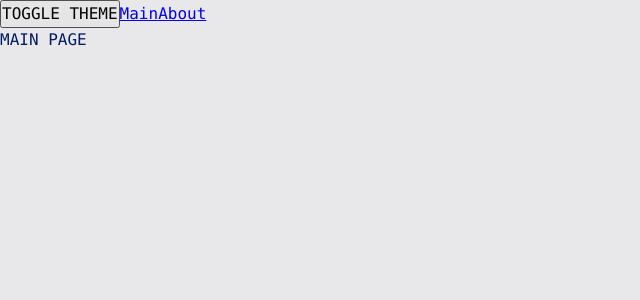
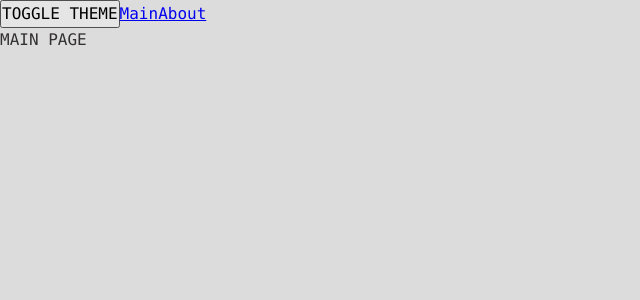
Before and after one commit to tusvel/public_frontend, a React app: page / in a window 1280 px wide. Shown: the top 300 px of the page, without its empty margins (0-640 px from the left). Built offline with nearby package versions, Linux system fonts and the light colour scheme.

Commit message:
2.8 classNames. Создаём git репозиторий.

```diff
--- a/src/App.tsx
+++ b/src/App.tsx
@@ -4,12 +4,13 @@ import {Link, Route, Routes} from "react-router-dom";
 import {AboutPageAsync} from "./pages/AboutPage/AboutPage.async";
 import {MainPageAsync} from "./pages/MainPage/MainPage.async";
 import {useTheme} from "./theme/useTheme";
+import {classNames} from "./helpers/classNames/classNames";
 
 const App = () => {
 	const {theme, toggleTheme} = useTheme()
 
 	return (
-		<div className={`app ${theme}`}>
+		<div className={classNames('app', {}, [theme])}>
 			<button onClick={toggleTheme}>TOGGLE THEME</button>
 			<Link to={'/'}>Main</Link>
 			<Link to={'/about'}>About</Link>
--- /dev/null
+++ b/src/helpers/classNames/classNames.ts
@@ -0,0 +1,11 @@
+type Mode = Record<string, boolean | string>
+
+export function classNames(cls: string, mode: Mode, additional: string[]): string {
+	return [
+		cls,
+		...Object.entries(mode)
+			.filter(([className, value]) => Boolean(value))
+			.map(([className]) => className),
+		...additional
+	].join(' ')
+}
--- a/src/styles/index.scss
+++ b/src/styles/index.scss
@@ -1,7 +1,7 @@
 @import "./reset";
 @import "./variables/global";
 @import "./themes/dark";
-@import "./themes/lite";
+@import "./themes/light";
 
 .app {
   font: var(--font-m);
--- a/src/styles/themes/dark.scss
+++ b/src/styles/themes/dark.scss
@@ -1,6 +1,6 @@
 .app.dark {
-  --bg-color: #0e0e75;
+  --bg-color: #474A51;
 
-  --primary-color: #049604;
-  --secondary-color: #04ff04;
+  --primary-color: #C3CBDE;
+  --secondary-color: #CBE3F5;
 }
--- /dev/null
+++ b/src/styles/themes/light.scss
@@ -0,0 +1,6 @@
+.app.light {
+  --bg-color: #DCDCDC;
+
+  --primary-color: #333030;
+  --secondary-color: #4A4342;
+}
--- a/src/styles/themes/lite.scss
+++ /dev/null
@@ -1,6 +0,0 @@
-.app.lite {
-  --bg-color: #e8e8ea;
-
-  --primary-color: #041c65;
-  --secondary-color: #0449e0;
-}
--- a/src/theme/ThemeContext.ts
+++ b/src/theme/ThemeContext.ts
@@ -1,7 +1,7 @@
 import {createContext} from "react";
 
 export enum Theme {
-	LITE = 'lite',
+	LIGHT = 'light',
 	DARK = 'dark',
 }
 
--- a/src/theme/ThemeProvider.tsx
+++ b/src/theme/ThemeProvider.tsx
@@ -1,7 +1,7 @@
 import React, {FC, PropsWithChildren, useMemo, useState} from 'react';
 import {LOCAL_STORAGE_THEME_KEY, Theme, ThemeContext, ThemeContextProps} from "./ThemeContext";
 
-const defaultTheme = localStorage.getItem(LOCAL_STORAGE_THEME_KEY) as Theme || Theme.LITE
+const defaultTheme = localStorage.getItem(LOCAL_STORAGE_THEME_KEY) as Theme || Theme.LIGHT
 
 const ThemeProvider: FC<PropsWithChildren> = ({children}) => {
 	const [theme, setTheme] = useState<Theme>(defaultTheme)
--- a/src/theme/useTheme.ts
+++ b/src/theme/useTheme.ts
@@ -10,7 +10,7 @@ export const useTheme = (): UseThemeResult => {
 	const {theme, setTheme} = useContext(ThemeContext)
 
 	const toggleTheme = () => {
-		const newTheme = theme === Theme.DARK ? Theme.LITE : Theme.DARK
+		const newTheme = theme === Theme.DARK ? Theme.LIGHT : Theme.DARK
 		setTheme(newTheme);
 		localStorage.setItem(LOCAL_STORAGE_THEME_KEY, newTheme)
 	}
```
